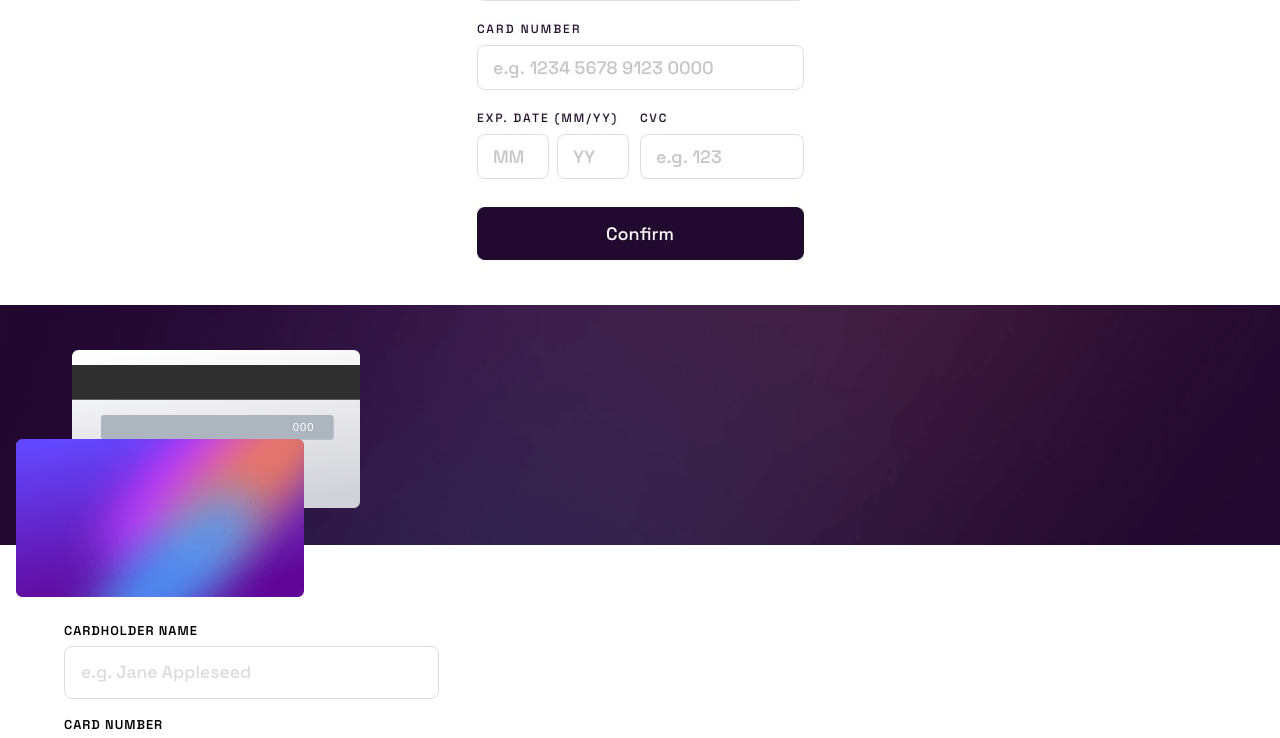
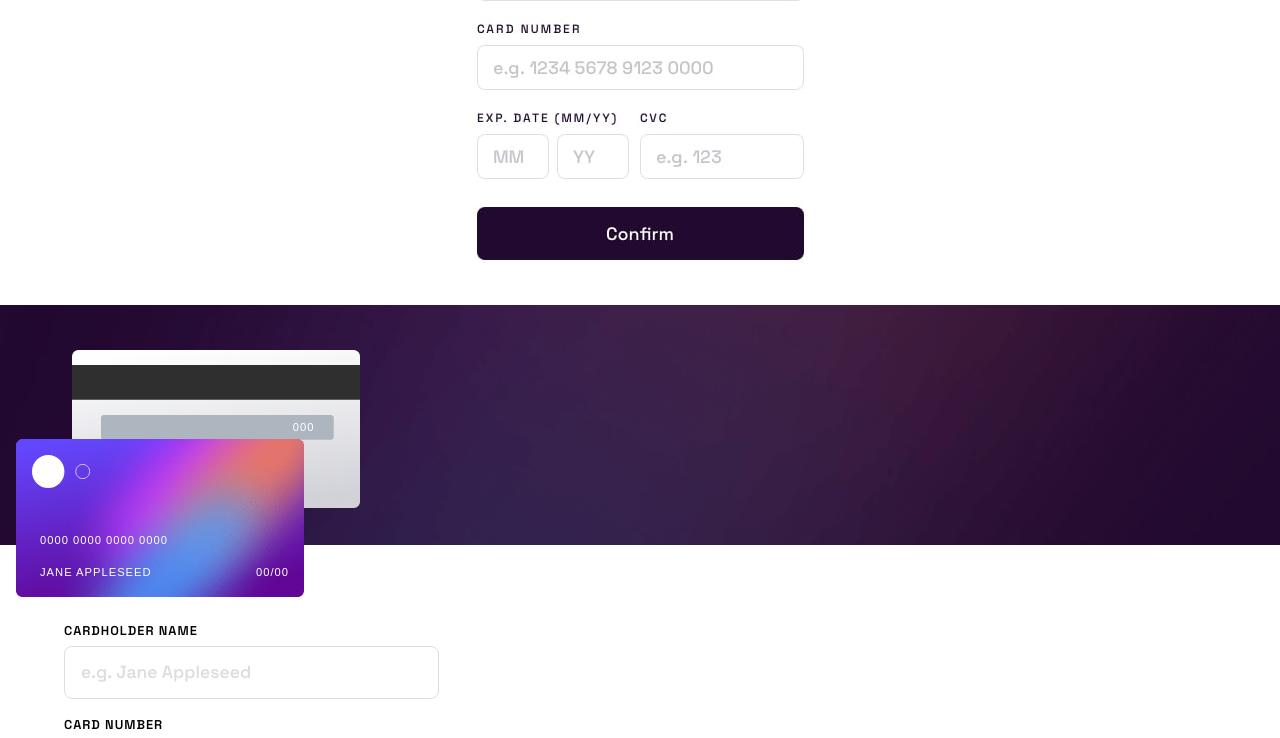
Before and after one commit to semino-dario/interactive-card-form, a React (Vite) app: page / in a window 1280 px wide. Shown: the part 399-1137 px from the top of the page. Built offline with nearby package versions, Linux system fonts and the light colour scheme.

Commit message:
add card front data

```diff
--- a/src/App.css
+++ b/src/App.css
@@ -124,11 +124,6 @@ legend {
   left: 4.5rem;
 }
 
-.card_front {
-  margin-top: 8.4rem;
-  left: 1rem;
-}
-
 .card {
   position: relative;
   font-display: flex;
@@ -152,6 +147,34 @@ legend {
   left: 13.8rem;
 }
 
+.card_front {
+  margin-top: 8.4rem;
+  left: 1rem;
+}
+
+.card_logo {
+  position: absolute;
+  width: 20%;
+  top: 1rem;
+  left: 1rem;
+}
+
+.card_number {
+  position: absolute;
+  top: 6rem;
+  left: 1.5rem;
+}
+
+.card_name {
+  top: 8rem;
+  left: 1.5rem;
+}
+
+.card_date {
+  top: 8rem;
+  left: 15rem;
+}
+
 /***************/
 /* ATRIBUTION */
 /***************/
--- a/src/components/Cards.jsx
+++ b/src/components/Cards.jsx
@@ -5,13 +5,29 @@ export default function Cards() {
     <div className="cards_main_container">
       <div className="card_container card_back">
         <div className="card">
-          <img className="img_card" src="/images/bg-card-back.png" alt="" />
+          <img
+            className="img_card"
+            src="/images/bg-card-back.png"
+            alt="back image of the card"
+          />
           <p className="cvc_data">000</p>
         </div>
       </div>
       <div className="card_container card_front">
         <div className="card">
-          <img className="img_card" src="/images/bg-card-front.png" alt="" />
+          <img
+            className="img_card"
+            src="/images/bg-card-front.png"
+            alt="front image of the card"
+          />
+          <img
+            className="card_logo"
+            src="/images/card-logo.svg"
+            alt="logo image of the card"
+          />
+          <p className="card_number">0000 0000 0000 0000</p>
+          <p className="card_name">JANE APPLESEED</p>
+          <p className="card_date">00/00</p>
         </div>
       </div>
     </div>
```
